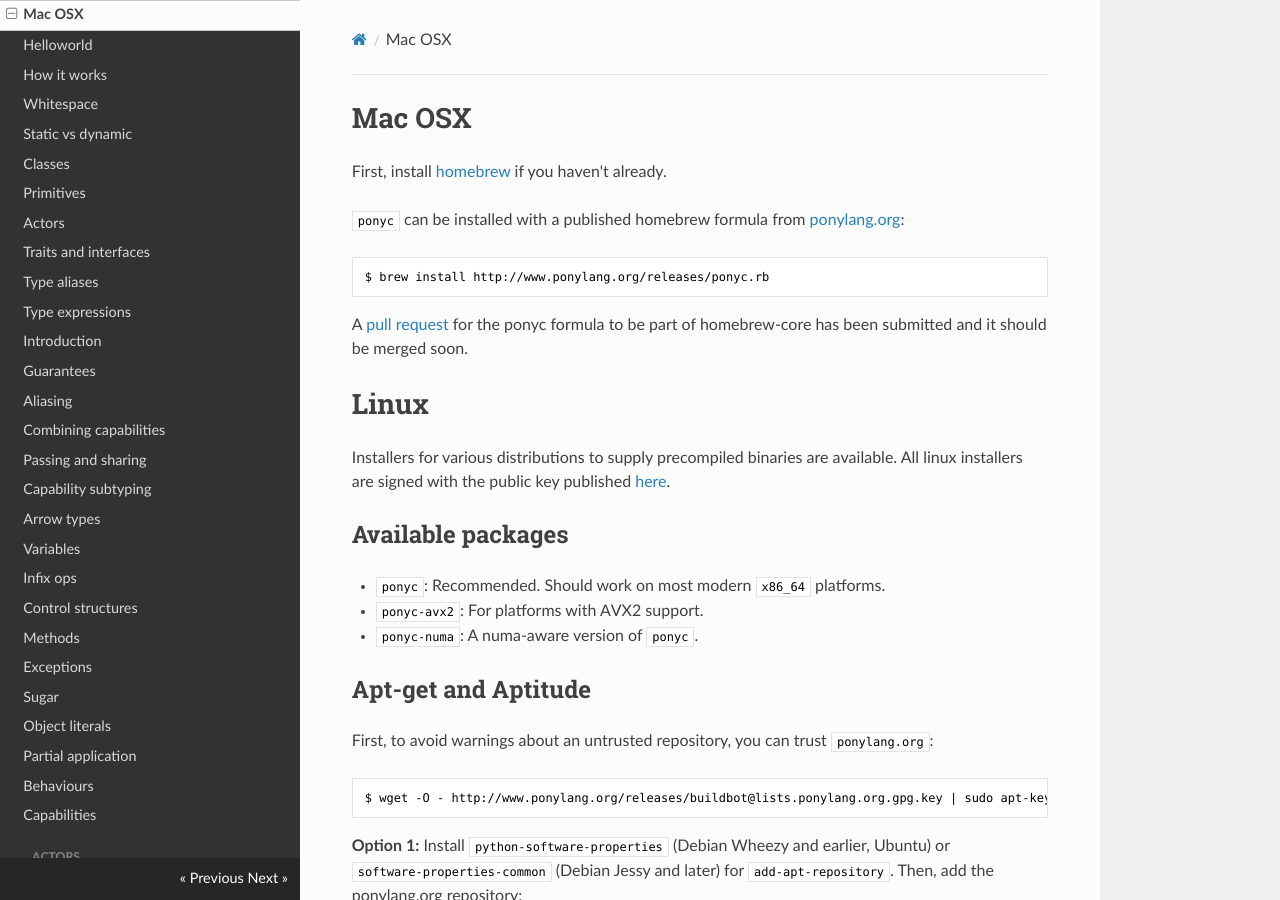
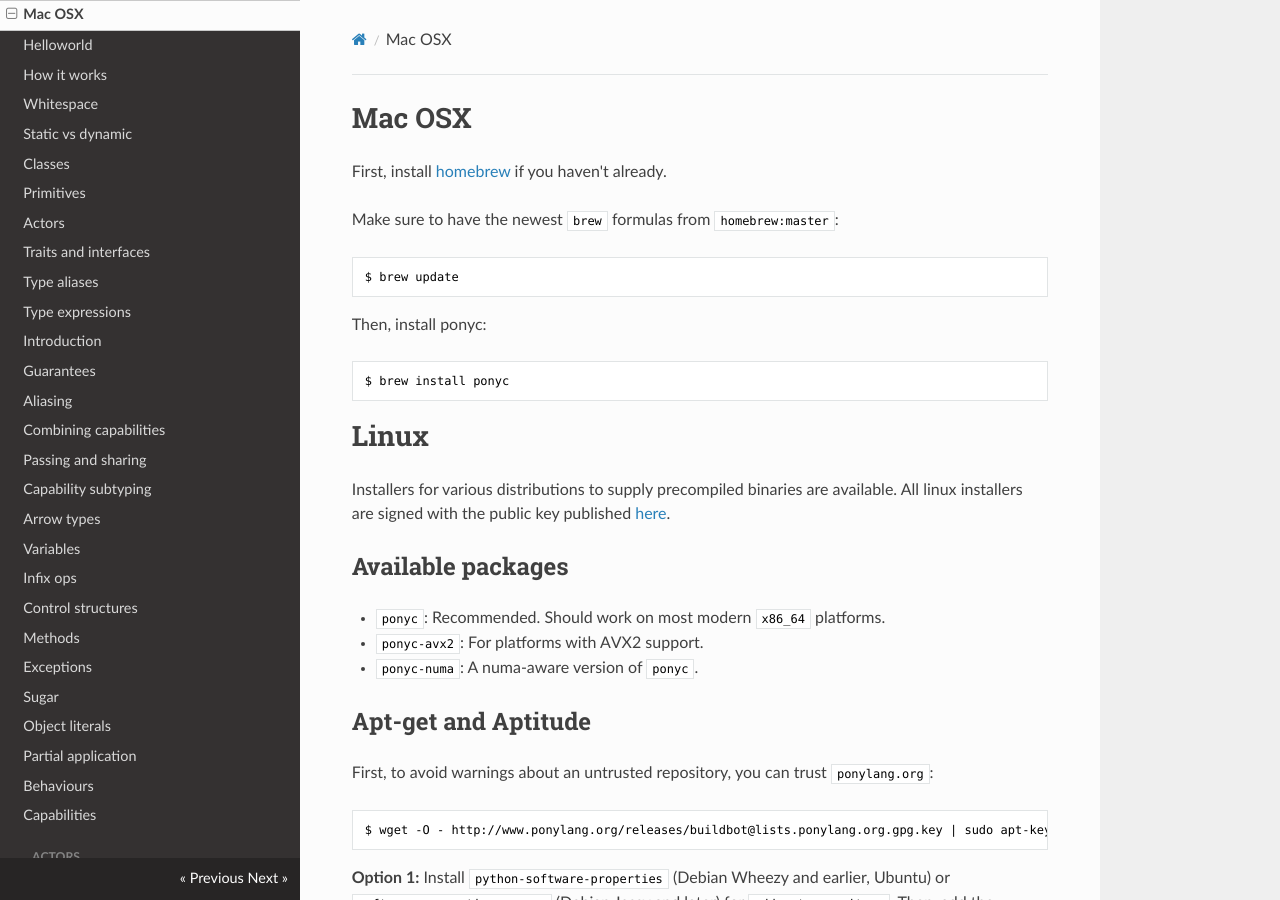
Before and after one commit to ponylang/pony-tutorial, an MkDocs documentation site: the page built from docs/getting-started/installation.md, in a window 1280 px wide and 900 px high. Built offline with MkDocs 1.6.1, drawn with Linux system fonts in a browser that asks for light colours; nearby versions of some CDN libraries; old or Windows-style settings are respelled for this version of MkDocs.

Commit message:
updated installation instructions for osx

````diff
--- a/docs/getting-started/installation.md
+++ b/docs/getting-started/installation.md
@@ -1,14 +1,17 @@
 # Mac OSX
 First, install [homebrew](http://brew.sh/) if you haven't already.
 
-```ponyc``` can be installed with a published homebrew formula from [ponylang.org](http://www.ponylang.org/releases/ponyc.rb):
+Make sure to have the newest ```brew``` formulas from ```homebrew:master```:
 
 ```bash
-$ brew install http://www.ponylang.org/releases/ponyc.rb
+$ brew update
 ```
 
-A [pull request](https://github.com/Homebrew/homebrew/pull/39192) for the ponyc formula to be part of homebrew-core has been submitted and it should be merged soon.
+Then, install ponyc:
 
+```bash
+$ brew install ponyc
+```
 # Linux
 
 Installers for various distributions to supply precompiled binaries are available. All linux installers are signed with the public key published [here](http://ponylang.org/releases/buildbot@lists.ponylang.org.gpg.key).
````
